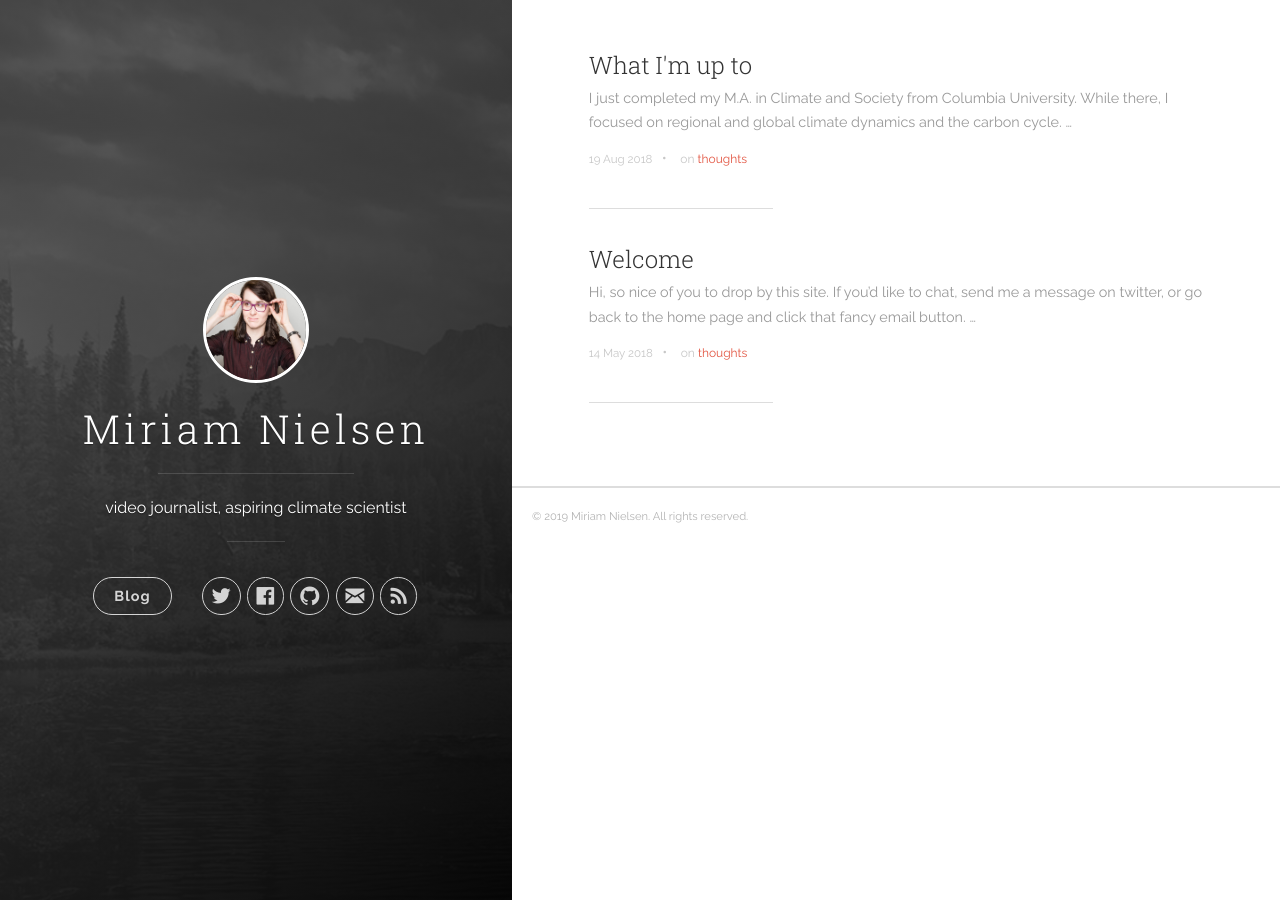
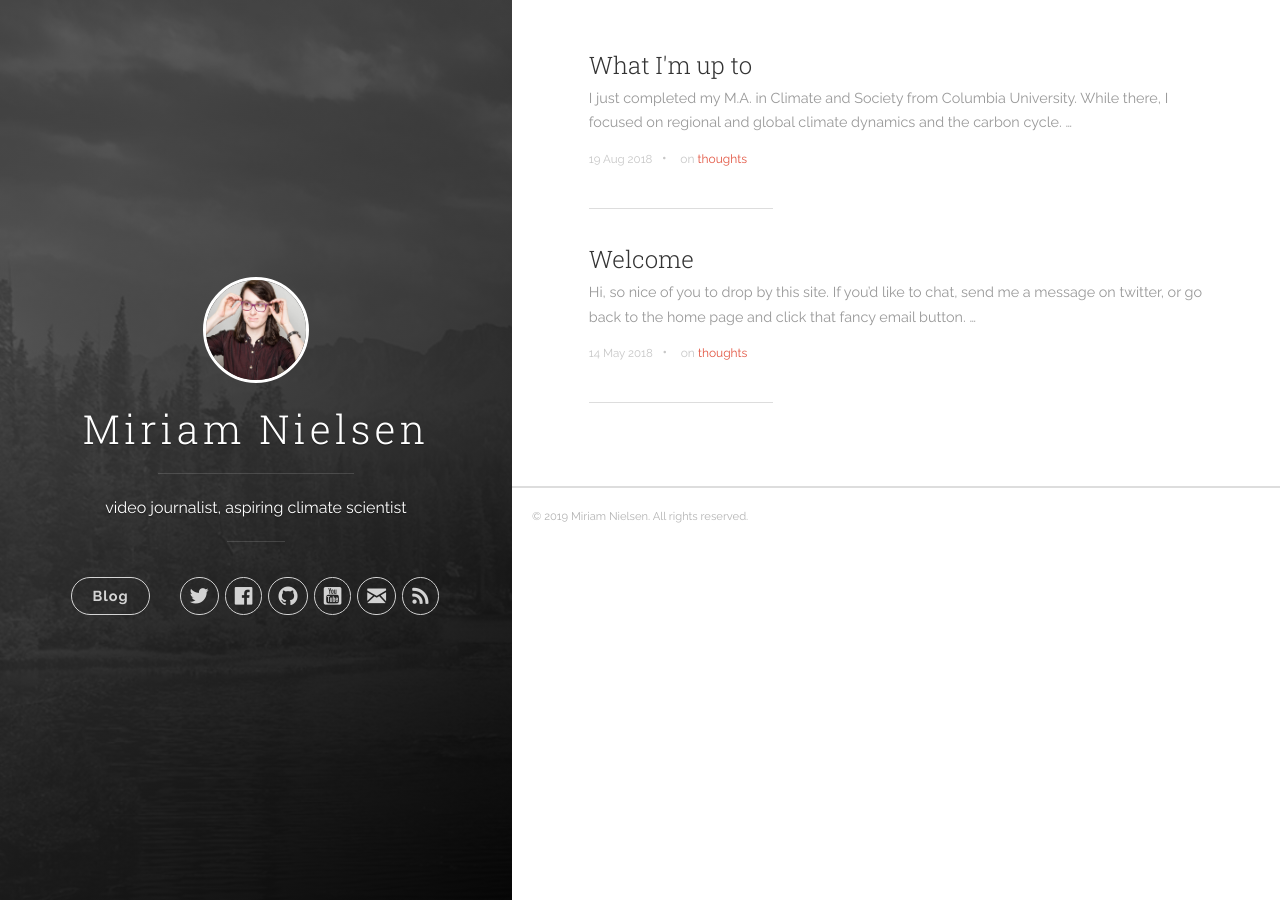
Before and after one commit to zentouro/zentouro.github.io, a Jekyll site: the page built from index.html, in a window 1280 px wide. Built offline with Jekyll 4.4.1, drawn with Linux system fonts in a browser that asks for light colours; the list of posts is cut into pages by our own code.

Commit message:
YouTube link

```diff
--- a/_config.yml
+++ b/_config.yml
@@ -12,6 +12,7 @@ author:
   twitter_username: zentouro
   facebook_username: zentouro
   github_username:  zentouro
+  youtube_username: zentouro
   linkedin_username:
 
 defaults:
--- a/_includes/header.html
+++ b/_includes/header.html
@@ -67,6 +67,16 @@
               </li>
             {% endif %}
 
+            {% if site.author.youtube_username %}
+              <!-- YouTube -->
+              <li class="navigation__item">
+                <a href="https://www.youtube.com/{{ site.author.youtube_username }}" title="{{ site.author.youtube_username }} on YouTube" target="_blank">
+                  <i class="icon icon-social-youtube"></i>
+                  <span class="label">YouTube</span>
+                </a>
+              </li>
+            {% endif %}
+
             {% if site.author.email %}
               <!-- Email -->
               <li class="navigation__item">
```
Also changed, not shown: 2 other files.
